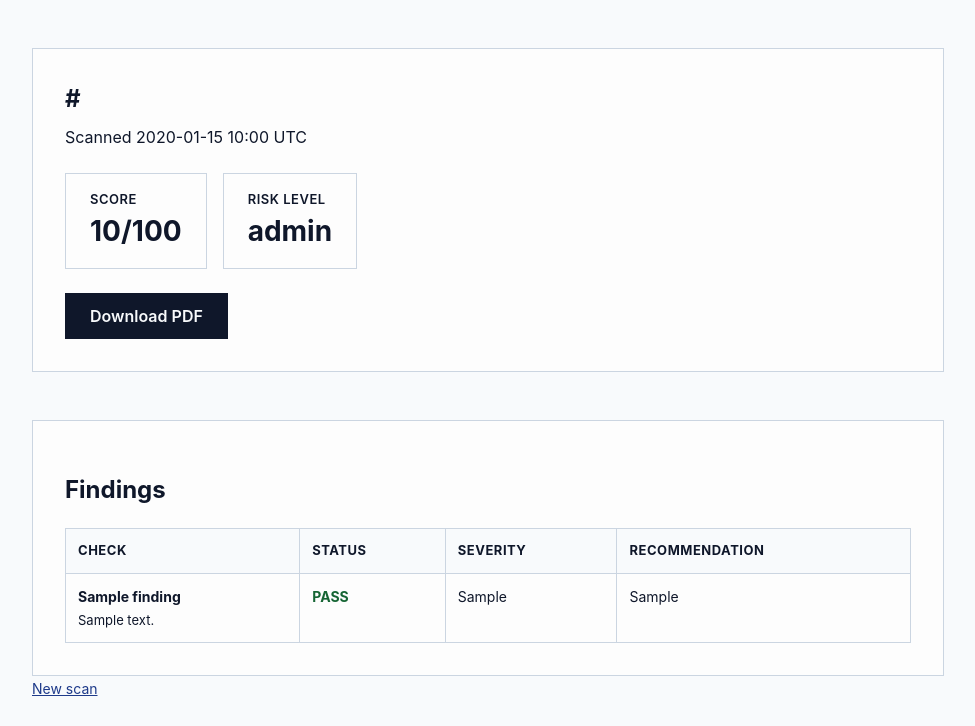
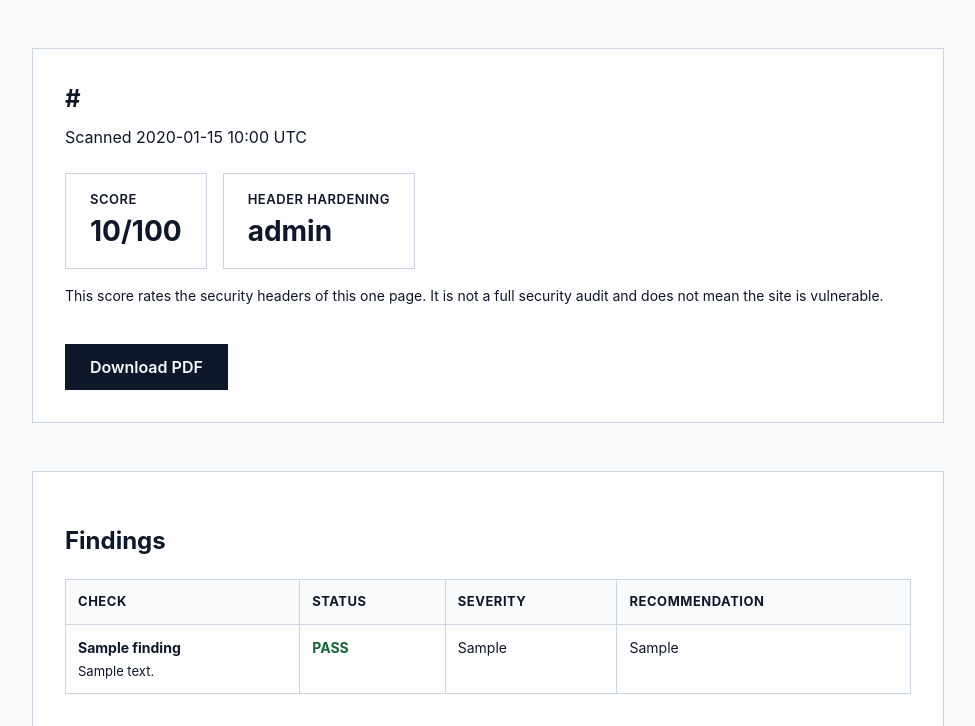
Before and after one commit to Harshvardhan876/websecure, a Flask app: page /results/1 in a window 1280 px wide. Shown: the part 63-789 px from the top of the page, without its empty margins (152-1127 px from the left). Run offline with Flask 3, Linux system fonts and the light colour scheme; the visitor is signed in with stand-in values (Sample User, id 1); tables that the repository leaves empty hold one stand-in row (values such as "Sample post").

Commit message:
refactor: rename risk level metrics to header hardening ratings and add explanatory notes

```diff
--- a/report.py
+++ b/report.py
@@ -20,7 +20,9 @@ def build_report_pdf(scan):
     pdf.cell(PAGE_WIDTH, 8, _safe(f"Scanned: {scan.scan_date.strftime('%Y-%m-%d %H:%M UTC')}"), ln=1)
 
     pdf.set_font("Helvetica", "B", 13)
-    pdf.cell(PAGE_WIDTH, 10, _safe(f"Score: {scan.security_score}/100  -  {scan.risk_level}"), ln=1)
+    pdf.cell(PAGE_WIDTH, 10, _safe(f"Score: {scan.security_score}/100  -  Header hardening: {scan.risk_level}"), ln=1)
+    pdf.set_font("Helvetica", "", 10)
+    pdf.multi_cell(PAGE_WIDTH, 6, "This score rates the security headers of one page. It is not a full security audit and does not mean the site is vulnerable.")
     pdf.ln(4)
 
     pdf.set_font("Helvetica", "B", 13)
--- a/scanner.py
+++ b/scanner.py
@@ -384,13 +384,14 @@ def evaluate(response, ssl_warning):
 
 
 def classify_risk(score):
+    """Rates header hardening only, so the labels avoid claiming the site is vulnerable."""
     if score >= 80:
-        return "Low Risk"
+        return "Strong"
     if score >= 60:
-        return "Medium Risk"
+        return "Moderate"
     if score >= 40:
-        return "High Risk"
-    return "Critical Risk"
+        return "Weak"
+    return "Minimal"
 
 
 def scan(url):
@@ -408,7 +409,7 @@ def scan(url):
 def _print_report(result):
     print(f"Target:     {result['target_url']}")
     print(f"Score:      {result['security_score']}/100")
-    print(f"Risk Level: {result['risk_level']}")
+    print(f"Hardening:  {result['risk_level']}")
     print("-" * 60)
     for f in result["findings"]:
         print(f"[{f['status']:7}] {f['header_name']} ({f['severity']})")
--- a/static/style.css
+++ b/static/style.css
@@ -239,10 +239,15 @@ body {
     font-weight: 700;
 }
 
-.risk-low { color: var(--color-pass); }
-.risk-medium { color: var(--color-warning); }
-.risk-high,
-.risk-critical { color: var(--color-fail); }
+.risk-strong { color: var(--color-pass); }
+.risk-moderate { color: var(--color-warning); }
+.risk-weak,
+.risk-minimal { color: var(--color-fail); }
+
+.score-note {
+    margin-top: 16px;
+    font-size: 14px;
+}
 
 .findings-table {
     width: 100%;
--- a/templates/history.html
+++ b/templates/history.html
@@ -14,7 +14,7 @@
                 <th>Date</th>
                 <th>Target</th>
                 <th>Score</th>
-                <th>Risk Level</th>
+                <th>Hardening</th>
                 <th>Report</th>
             </tr>
         </thead>
--- a/templates/index.html
+++ b/templates/index.html
@@ -34,7 +34,7 @@
                 <th>Date</th>
                 <th>Target</th>
                 <th>Score</th>
-                <th>Risk Level</th>
+                <th>Hardening</th>
             </tr>
         </thead>
         <tbody>
--- a/templates/privacy.html
+++ b/templates/privacy.html
@@ -11,7 +11,7 @@
     We never store your password in plain text.</p>
 
     <h2>2. Scan Data</h2>
-    <p>When you run a scan, we store the target URL, the resulting score, risk level,
+    <p>When you run a scan, we store the target URL, the resulting score, header hardening rating,
     and the individual header/cookie findings, tied to your account, so you can view
     your scan history.</p>
 
--- a/templates/results.html
+++ b/templates/results.html
@@ -13,10 +13,11 @@
             <span class="score-value">{{ scan.security_score }}/100</span>
         </div>
         <div class="score-box">
-            <span class="score-label">Risk Level</span>
+            <span class="score-label">Header Hardening</span>
             <span class="score-value risk-{{ scan.risk_level.split(' ')[0].lower() }}">{{ scan.risk_level }}</span>
         </div>
     </div>
+    <p class="score-note">This score rates the security headers of this one page. It is not a full security audit and does not mean the site is vulnerable.</p>
 
     <a href="/report/download/{{ scan.scan_id }}" class="scan-button download-button">Download PDF</a>
 </section>
--- a/test_scanner.py
+++ b/test_scanner.py
@@ -105,6 +105,10 @@ def main():
     })
     assert scanner.evaluate(perfect, ssl_warning=False)[0] == 100
 
+    # Rating bands: 80 / 60 / 40 boundaries
+    assert [scanner.classify_risk(s) for s in (80, 79, 60, 59, 40, 39)] == [
+        "Strong", "Moderate", "Moderate", "Weak", "Weak", "Minimal"]
+
     print("OK: scanner checks passed")
 
 
```
